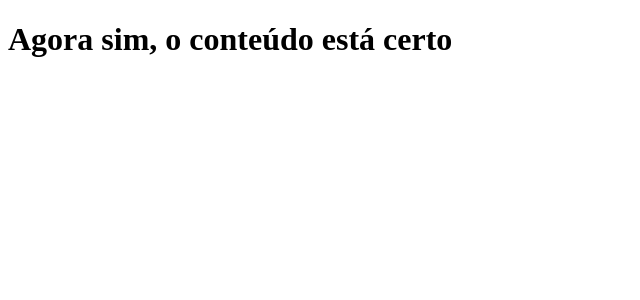
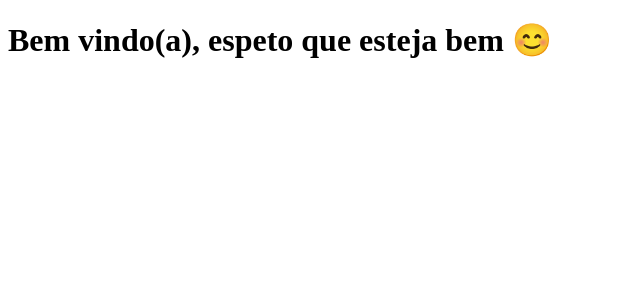
Before and after one commit to CS-Caua-Silva/clone-tabnews, a Next.js app: page / in a window 1280 px wide. Shown: the top 300 px of the page, without its empty margins (0-640 px from the left). Built offline with nearby package versions, Linux system fonts and the light colour scheme.

Commit message:
Modifica a frase

```diff
--- a/pages/index.js
+++ b/pages/index.js
@@ -1,5 +1,5 @@
 function Home() {
-    return <h1> Agora sim, o conteúdo está certo</h1>
+    return <h1> Bem vindo(a), espeto que esteja bem 😊 </h1>
 
 }
 
```
